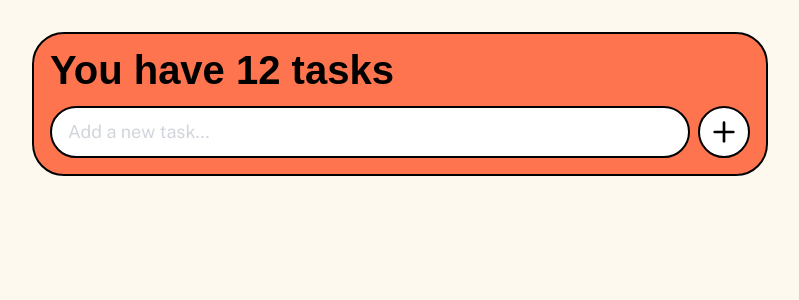
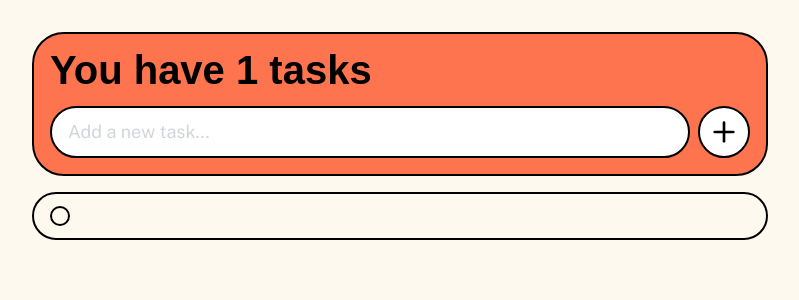
Before and after one commit to alvinarkansas/neo-todo, a React (Vite) app: page / in a window 1280 px wide. Both pictures are taken after a click on the button 964 px from the left and 132 px from the top of the page. Shown: the top 300 px of the page, without its empty margins (240-1039 px from the left). Built offline with nearby package versions, Linux system fonts and the light colour scheme; a web font is replaced by a local one.

Commit message:
feat: add todo

```diff
--- a/src/App.tsx
+++ b/src/App.tsx
@@ -1,35 +1,62 @@
 import { Plus } from "lucide-react";
+import { TodoItem } from "./components/TodoItem";
+import { useEffect, useState } from "react";
+import { Todo } from "./types/todo";
 
 function App() {
-  const addTodo = () => {
-    console.log("Adding todo...");
+  const [newTodo, setNewTodo] = useState("");
+  const [todos, setTodos] = useState<Todo[]>(() => {
+    const savedTodos = localStorage.getItem("todos");
+    return savedTodos ? JSON.parse(savedTodos) : [];
+  });
+
+  useEffect(() => {
+    localStorage.setItem("todos", JSON.stringify(todos));
+  }, [todos]);
+
+  const addTodo = (value: string) => {
+    const payload = {
+      id: crypto.randomUUID(),
+      text: value,
+      completed: false,
+    };
+    setTodos((todos) => [...todos, payload]);
+    setNewTodo("");
   };
 
   return (
     <div className="max-w-3xl mx-auto px-4 py-8">
-      <header className="p-4 bg-danger border-brutal">
+      <header className="p-4 bg-danger border-brutal mb-4">
         <h1 className="text-[40px] font-extrabold font-brutal leading-none mb-4">
-          You have 12 tasks
+          You have {todos.length} tasks
         </h1>
         <div className="flex gap-2">
           <input
             type="text"
+            value={newTodo}
             onKeyDown={(e) => {
               if (e.key === "Enter") {
-                addTodo();
+                addTodo(newTodo);
               }
             }}
+            onChange={(e) => setNewTodo(e.target.value)}
             placeholder="Add a new task..."
             className="px-4 py-2 text-lg bg-white border-brutal placeholder:text-gray-300 flex-1 outline-none"
           />
           <button
-            onClick={() => addTodo()}
+            onClick={() => addTodo(newTodo)}
             className="p-2 text-lg bg-white border-brutal transform hover:-translate-y-1 hover: transition-transform"
           >
             <Plus size={32} />
           </button>
         </div>
       </header>
+
+      <main className="flex flex-col gap-3">
+        {(todos ?? []).map((todo) => {
+          return <TodoItem key={todo.id} text={todo.text} />;
+        })}
+      </main>
     </div>
   );
 }
--- /dev/null
+++ b/src/components/TodoItem.tsx
@@ -0,0 +1,12 @@
+type Props = {
+  text: string;
+};
+
+export const TodoItem = ({ text }: Props) => {
+  return (
+    <div className="px-4 py-3 border-brutal flex gap-2 items-center">
+      <button className="h-5 w-5 border-brutal" />
+      <span>{text}</span>
+    </div>
+  );
+};
--- /dev/null
+++ b/src/types/todo.ts
@@ -0,0 +1,5 @@
+export type Todo = {
+  id: string;
+  text: string;
+  completed: boolean;
+};
```
